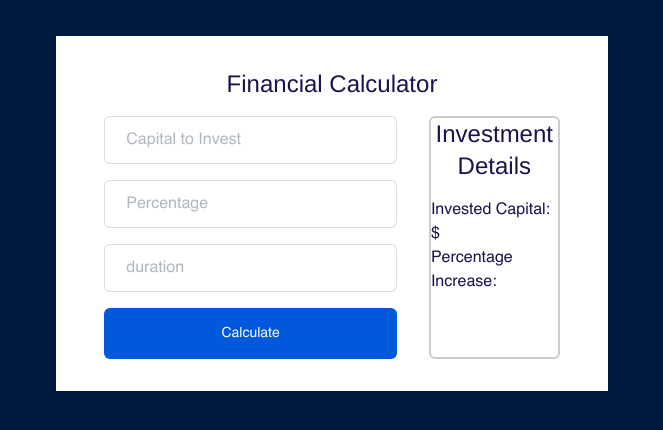
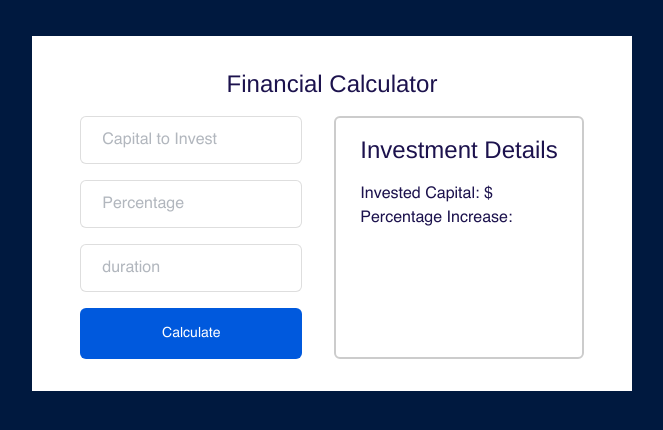
Before and after one commit to Niscolinx/financial-calculator, a React (Create React App) app: page / in a window 1280 px wide. Shown: the top 430 px of the page, without its empty margins (308-971 px from the left). Built offline with nearby package versions, Linux system fonts and the light colour scheme.

Commit message:
working on inputs

```diff
--- a/src/components/Form.jsx
+++ b/src/components/Form.jsx
@@ -67,7 +67,7 @@ const Form = () => {
                         Calculate
                     </button>
                 </form>
-                <div className='text-[#1c124d] border-2 rounded-md border-[#ccc]'>
+                <div className='text-[#1c124d] border-2 rounded-md border-[#ccc] w-full py-4 px-6'>
                     <h4 className='font-medium text-center text-[#1c124d] mb-4 text-2xl'>
                         Investment Details
                     </h4>
```
